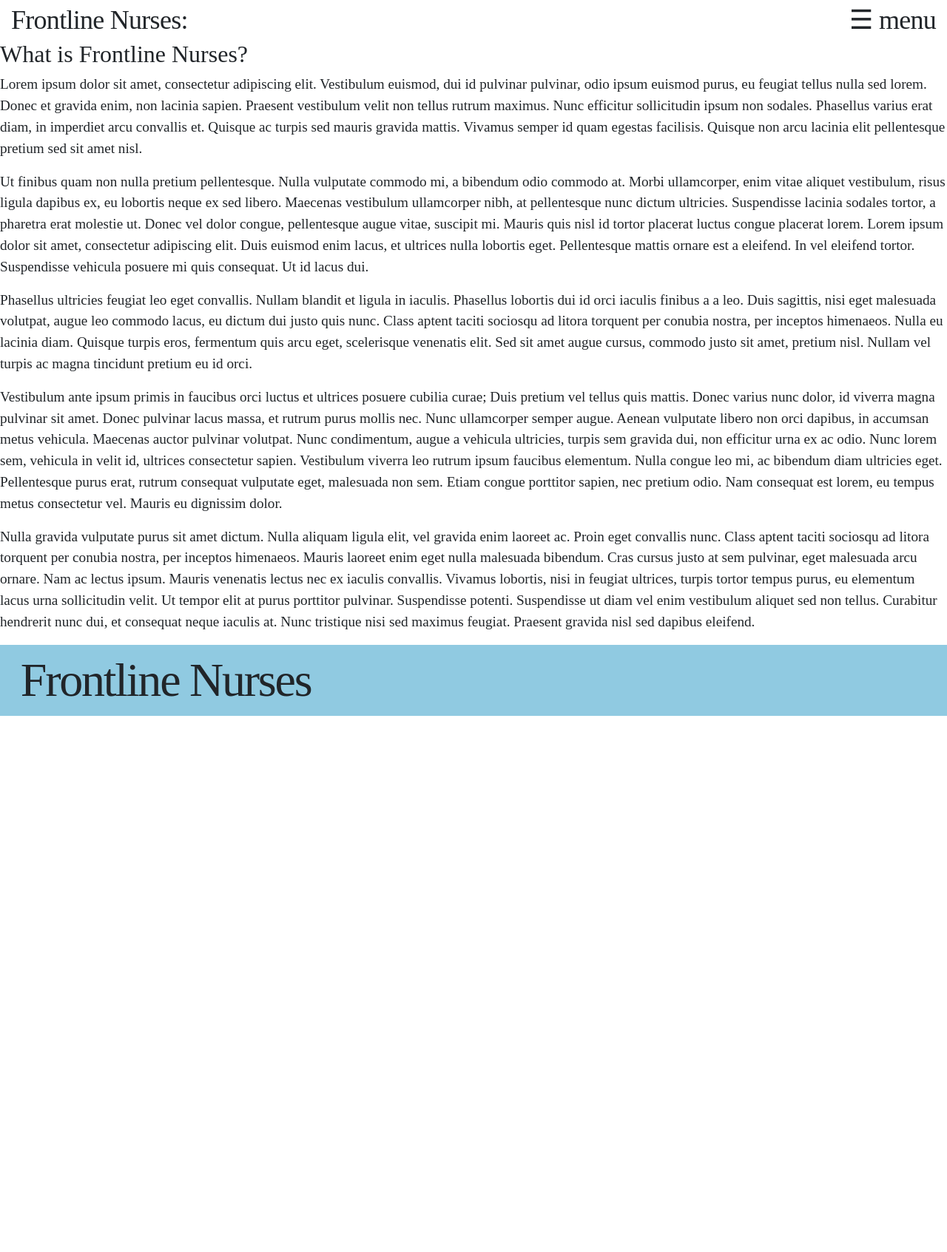
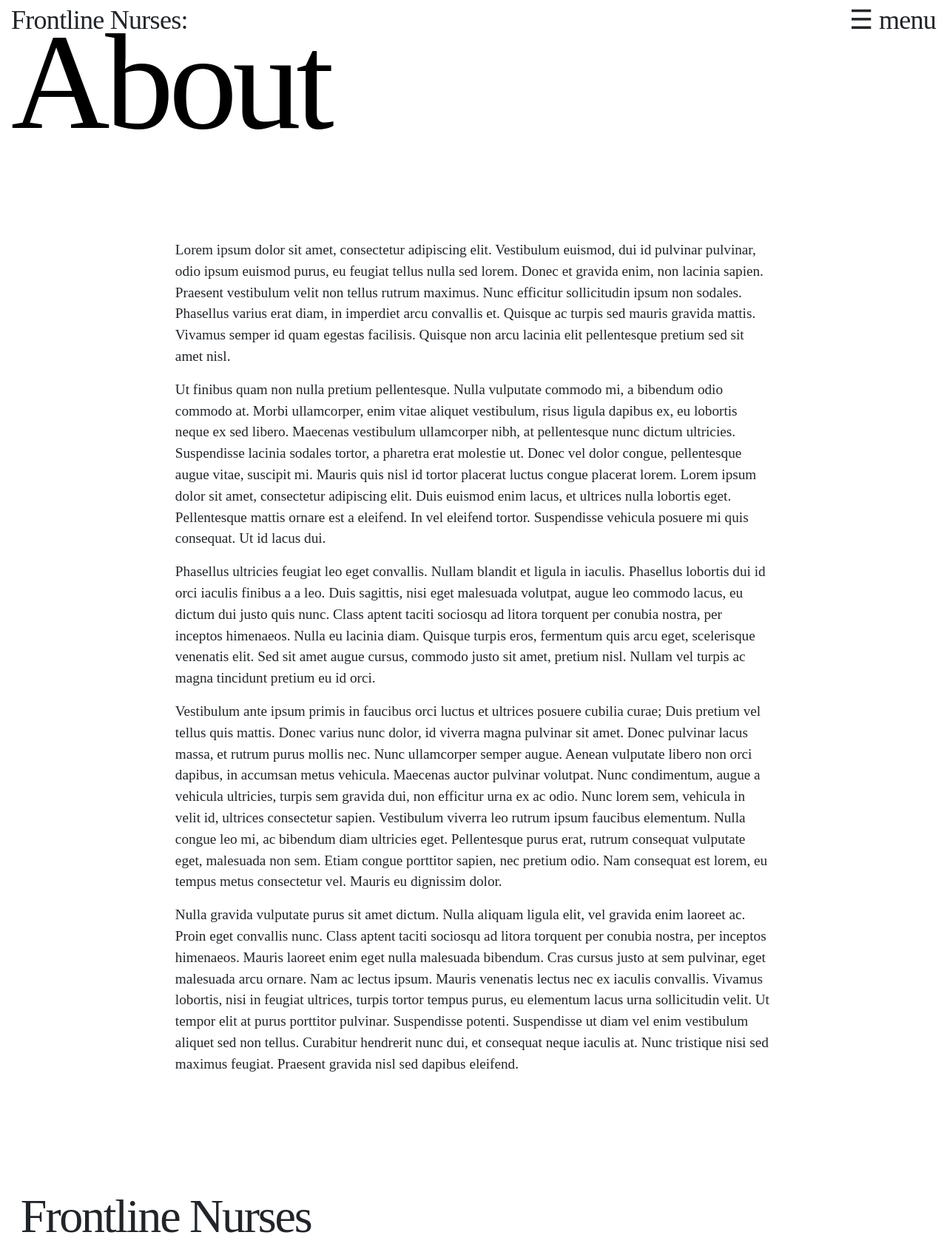
Before and after one commit to elotroalex/frontlines, a Jekyll site: the page built from pages/about.md, in a window 1280 px wide. Shown: the whole page at 74% size. Built offline with Jekyll 4.4.1, drawn with Linux system fonts in a browser that asks for light colours; some web fonts are replaced; before the commit the page ends 968 px from its top, so only the background shows below that.

Commit message:
reset page templates

```diff
--- a/_layouts/page.html
+++ b/_layouts/page.html
@@ -3,7 +3,20 @@ layout: default
 ---
 
 {% unless page.show_title == false %}
-  <h2 class='page-title'>{{ page.title }}</h2>
+<div class="banner container-fluid mb5">
+  <div class="row">
+    <div class="col-md-6">
+        <div class="page-title">
+          <span class='page-title-text'>{{ page.title | newline_to_br }}</span>
+        </div>
+    </div>
+  </div>
+</div>
 {% endunless %}
-
-{{ content }}
+<div class="main container">
+  <div class="row justify-content-md-center">
+    <div class="col-md-8 my5">
+	{{ content }}
+	</div>
+  </div>
+</div>
--- a/_sass/_frontlines.scss
+++ b/_sass/_frontlines.scss
@@ -20,6 +20,7 @@ html, body {
 
 .main.container {
   padding-bottom: 8rem;
+  padding-top: 8rem;
 }
 
 
@@ -149,7 +150,6 @@ a.page-title-text:hover {
 }
 
 .sound-player {
-  margin-top: 8rem;
   margin-bottom: 8rem;
 }
 
@@ -335,7 +335,7 @@ a.page-title-text:hover {
 // Footer
 
 #footer {
-  background-color: $accent-light-blue;
+  // background-color: $accent-light-blue;
   width: 100%;
 }
 
--- a/pages/about.md
+++ b/pages/about.md
@@ -1,6 +1,6 @@
 ---
 layout: page
-title: What is Frontline Nurses?
+title: About
 permalink: /about/
 ---
 
```
Also changed, not shown: _layouts/collection.html (deleted, +0 -22 lines), _layouts/ebola_page.html (added, +13 -0 lines), pages/ebola_collection.md (+10 -2 lines).
